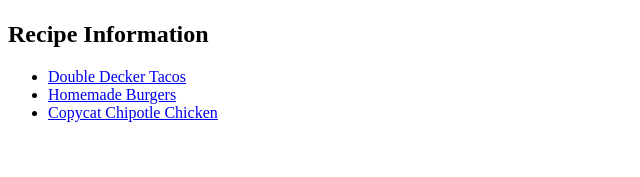
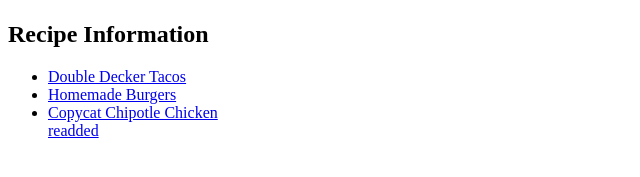
Before and after one commit to sche1166/odin-recipes, a plain HTML site: page index.html in a window 1280 px wide. Shown: the part 383-560 px from the top of the page, without its empty margins (0-640 px from the left). Drawn offline with Linux system fonts and the light colour scheme.

Commit message:
readded link

```diff
--- a/index.html
+++ b/index.html
@@ -14,6 +14,8 @@
         <li><a href="./recipes/tacos.html"> Double Decker Tacos</a></li>
         <li><a href="./recipes/smashburgers.html"> Homemade Burgers</a></li>
         <li><a href="./recipes/Chicken.html">Copycat Chipotle Chicken</a></li>
+        <a href="#header">readded</a>
+
      </ul>
      </div>
 
```
